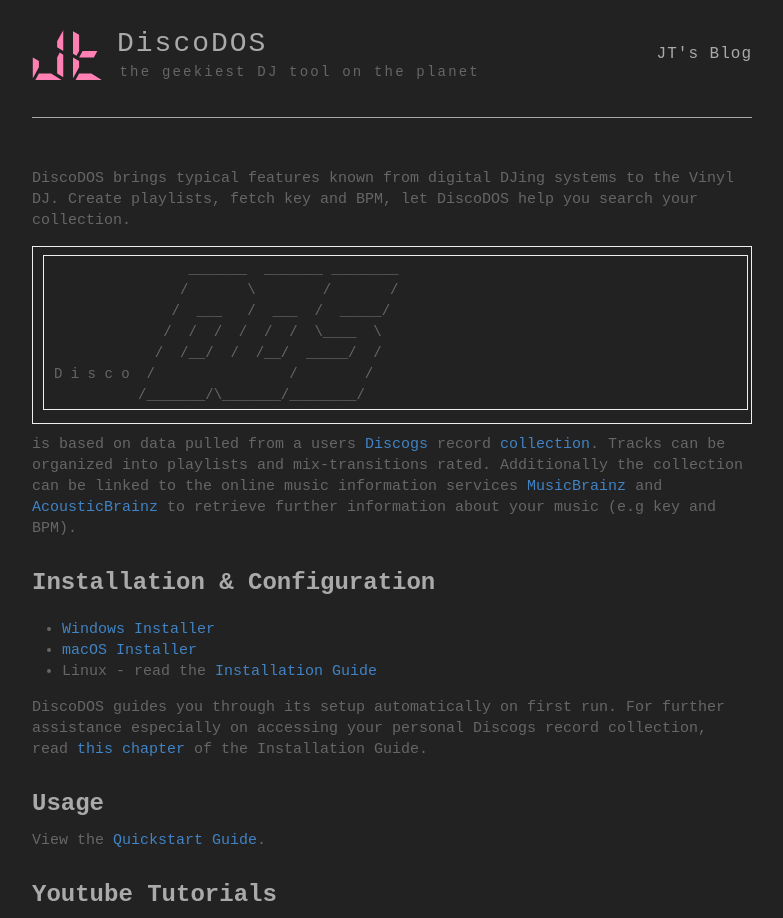
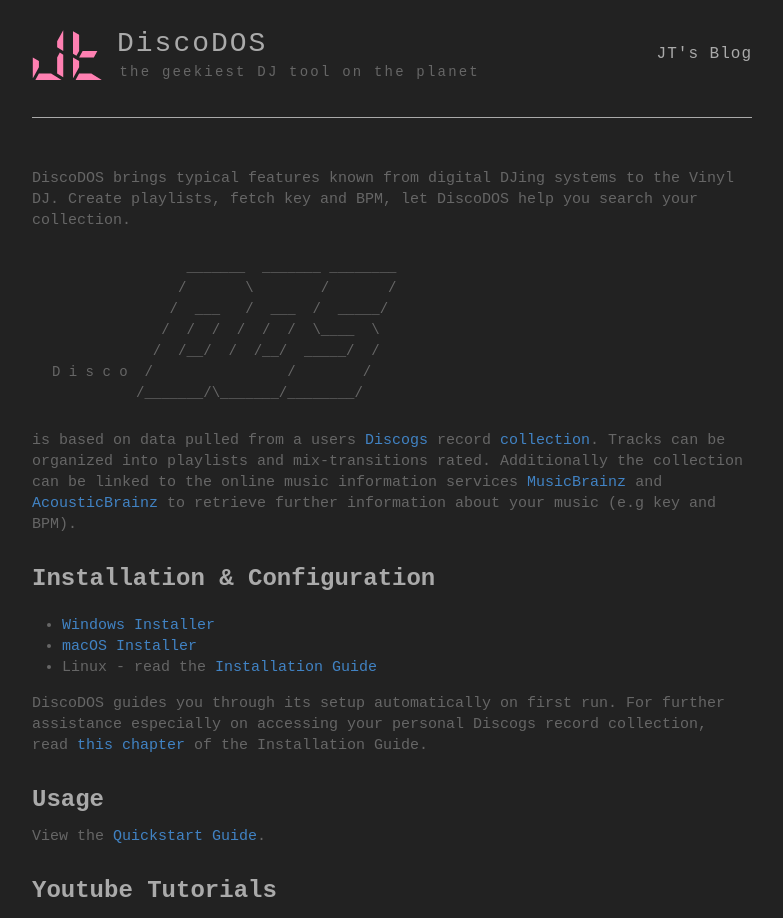
Before and after one commit to JOJ0/discodos, a Jekyll site: the page built from docs/index.md, in a window 1280 px wide. Shown: the top 918 px of the page, without its empty margins (248-1031 px from the left). Built offline with Jekyll 4.4.1, drawn with Linux system fonts in a browser that asks for light colours; some web fonts are replaced.

Commit message:
ghpages: highlights: disable border

```diff
--- a/docs/_sass/_highlights.scss
+++ b/docs/_sass/_highlights.scss
@@ -3,7 +3,7 @@
   background-color: $backgroundGray;
   padding: 3px 3px 3px 10px;
   //padding: 4px 4px 4px 6px;
-  border: 1px solid $lightGray;
+  //border: 1px solid $lightGray;
   //-moz-box-shadow: 3px 3px rgba(0,0,0,0.1);
   //-webkit-box-shadow: 3px 3px rgba(0,0,0,0.1);
   //box-shadow: 3px 3px rgba(0,0,0,0.1);
```
